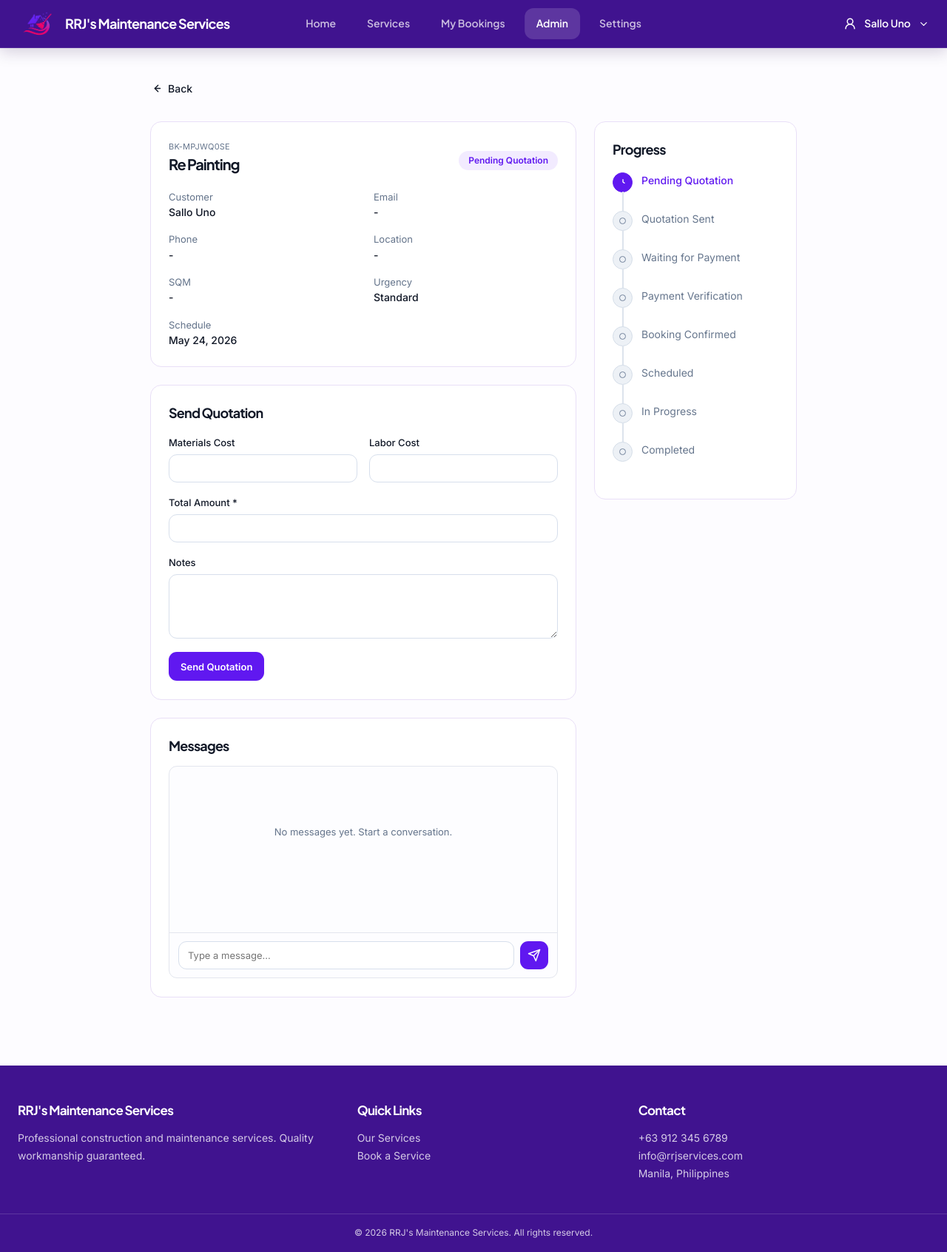
After one commit to AnsonGit-MakieTech/rrj_services, a Django app: page /admin-dashboard/bookings/BK-MPJWQ0SE/ in a window 1280 px wide. The commit adds this page. Shown: the whole page at 74% size. Run offline with Django 4.2, Linux system fonts and the light colour scheme; parts of the project's set-up code (start-up, migrations or seed data) failed here and were passed over.

Commit message:
create: admin view booking

```diff
--- a/base/urls.py
+++ b/base/urls.py
@@ -7,6 +7,7 @@ urlpatterns = [
     path("login/", views.login_page, name="login"),
     path("register/", views.register_page, name="register"),
     path("admin-dashboard/", views.admin_dashboard, name="admin_dashboard"),
+    path("admin-dashboard/bookings/<str:reference>/", views.admin_view_booking, name="admin_view_booking"),
     path("settings/", views.service_settings, name="service_settings"),
     path("services/", views.services, name="services"),
     path("my-bookings/", views.my_bookings, name="my_bookings"),
--- a/base/views.py
+++ b/base/views.py
@@ -13,7 +13,7 @@ ADMIN_STATS = [
 ]
 
 ADMIN_BOOKINGS = [
-    {"reference": "BK-MPNKEBSO", "customer": "Makie Tech", "service": "Cabinet Maker/Design", "status": "Waiting for Payment", "status_kind": "payment", "date": "May 27, 2026"},
+    {"reference": "BK-MPNPN4DR", "customer": "Erijerehua Guaguitin", "service": "Shower Enclosure Install", "status": "Booking Confirmed", "status_kind": "confirmed", "date": "May 27, 2026"},
     {"reference": "BK-MPNJET1G", "customer": "Makie Tech", "service": "Glass Door Install", "status": "Completed", "status_kind": "completed", "date": "May 27, 2026"},
     {"reference": "BK-MPL6A5T9", "customer": "Sarim Bandoquillo", "service": "Re Painting", "status": "Completed", "status_kind": "completed", "date": "May 25, 2026"},
     {"reference": "BK-MPL5LPV3", "customer": "Makie Tech", "service": "Carpentry", "status": "Cancelled", "status_kind": "cancelled", "date": "May 25, 2026"},
@@ -25,6 +25,30 @@ ADMIN_BOOKINGS = [
     {"reference": "BK-MPJW2JFC", "customer": "Sallo Uno", "service": "Re Painting", "status": "Completed", "status_kind": "completed", "date": "May 24, 2026"},
     {"reference": "BK-MPJVLI78", "customer": "Sallo Uno", "service": "Re Painting", "status": "Completed", "status_kind": "completed", "date": "May 24, 2026"},
 ]
+
+ADMIN_BOOKING_DETAILS = {
+    "BK-MPNPN4DR": {
+        "email": "astigpree@gmail.com",
+        "phone": "0282822",
+        "location": "fb vm",
+        "sqm": "4646",
+        "urgency": "High",
+        "schedule": "2026-05-27",
+        "description": "bddbdb",
+        "quotation": {
+            "materials": "PHP 232",
+            "labor": "PHP 32",
+            "total": "PHP 323",
+            "notes": "fdsafdds",
+        },
+        "payment": {
+            "amount": "PHP 56",
+            "method": "Bank Transfer",
+            "reference": "gbfb",
+            "receipt_url": "https://images.unsplash.com/photo-1593642632823-8f785ba67e45?auto=format&fit=crop&w=640&q=80",
+        },
+    },
+}
 
 ADMIN_SERVICES = [
     {"name": "Baseboard Maker", "price": "PHP 3,000 - PHP 20,000", "min_price": "3000", "max_price": "20000", "description": "Custom baseboard molding design and installation for a polished finish."},
@@ -194,7 +218,13 @@ BOOKINGS = [
 # Available values: pending_quotation, quotation_sent, waiting_for_payment,
 # payment_verification, booking_confirmed, scheduled, in_progress, completed,
 # cancelled.
-SIMULATED_VIEW_BOOKING_STATUS = "waiting_for_payment"
+SIMULATED_VIEW_BOOKING_STATUS = "payment_verification"
+
+# Change this value and refresh an admin booking detail page to preview its workflow.
+# Available values: pending_quotation, quotation_sent, waiting_for_payment,
+# payment_verification, booking_confirmed, scheduled, in_progress, completed.
+SIMULATED_ADMIN_BOOKING_STATUS = "completed"
+SIMULATED_ADMIN_BOOKING_REFERENCE = "BK-MPNPN4DR"
 
 PROGRESS_STEPS = [
     "Pending Quotation",
@@ -282,12 +312,129 @@ BOOKING_VIEW_STATES = {
     },
 }
 
+ADMIN_BOOKING_STATES = {
+    "pending_quotation": {
+        "label": "Pending Quotation",
+        "variant": "pending",
+        "status_kind": "pending",
+        "step": 0,
+        "show_send_quotation": True,
+        "show_quotation": False,
+        "show_payment_verification": False,
+        "show_status_actions": False,
+        "status_actions": [],
+    },
+    "quotation_sent": {
+        "label": "Quotation Sent",
+        "variant": "sent",
+        "status_kind": "pending",
+        "step": 1,
+        "show_send_quotation": False,
+        "show_quotation": True,
+        "show_payment_verification": False,
+        "show_status_actions": False,
+        "status_actions": [],
+    },
+    "waiting_for_payment": {
+        "label": "Waiting for Payment",
+        "variant": "payment",
+        "status_kind": "payment",
+        "step": 2,
+        "show_send_quotation": False,
+        "show_quotation": True,
+        "show_payment_verification": False,
+        "show_status_actions": False,
+        "status_actions": [],
+    },
+    "payment_verification": {
+        "label": "Payment Verification",
+        "variant": "payment",
+        "status_kind": "payment",
+        "step": 3,
+        "show_send_quotation": False,
+        "show_quotation": True,
+        "show_payment_verification": True,
+        "show_status_actions": False,
+        "status_actions": [],
+    },
+    "booking_confirmed": {
+        "label": "Booking Confirmed",
+        "variant": "active",
+        "status_kind": "confirmed",
+        "step": 4,
+        "show_send_quotation": False,
+        "show_quotation": True,
+        "show_payment_verification": False,
+        "show_status_actions": True,
+        "status_actions": ["Scheduled", "In Progress", "Completed"],
+    },
+    "scheduled": {
+        "label": "Scheduled",
+        "variant": "active",
+        "status_kind": "confirmed",
+        "step": 5,
+        "show_send_quotation": False,
+        "show_quotation": True,
+        "show_payment_verification": False,
+        "show_status_actions": True,
+        "status_actions": ["In Progress", "Completed"],
+    },
+    "in_progress": {
+        "label": "In Progress",
+        "variant": "active",
+        "status_kind": "confirmed",
+        "step": 6,
+        "show_send_quotation": False,
+        "show_quotation": True,
+        "show_payment_verification": False,
+        "show_status_actions": True,
+        "status_actions": ["Completed"],
+    },
+    "completed": {
+        "label": "Completed",
+        "variant": "completed",
+        "status_kind": "completed",
+        "step": 7,
+        "show_send_quotation": False,
+        "show_quotation": True,
+        "show_payment_verification": False,
+        "show_status_actions": False,
+        "status_actions": [],
+    },
+    "cancelled": {
+        "label": "Cancelled",
+        "variant": "cancelled",
+        "status_kind": "cancelled",
+        "step": None,
+        "show_send_quotation": False,
+        "show_quotation": True,
+        "show_payment_verification": False,
+        "show_status_actions": False,
+        "status_actions": [],
+    },
+}
+
 
 def _simulated_state():
     return BOOKING_VIEW_STATES.get(
         SIMULATED_VIEW_BOOKING_STATUS,
         BOOKING_VIEW_STATES["pending_quotation"],
     )
+
+
+def _simulated_admin_state():
+    return ADMIN_BOOKING_STATES.get(
+        SIMULATED_ADMIN_BOOKING_STATUS,
+        ADMIN_BOOKING_STATES["pending_quotation"],
+    )
+
+
+def _admin_state_for_booking(booking):
+    if booking["reference"] == SIMULATED_ADMIN_BOOKING_REFERENCE:
+        return _simulated_admin_state()
+
+    state_name = booking["status"].lower().replace(" ", "_")
+    return ADMIN_BOOKING_STATES.get(state_name, ADMIN_BOOKING_STATES["pending_quotation"])
 
 
 def _progress_steps(state):
@@ -311,6 +458,48 @@ def _bookings_for_dashboard():
     if bookings:
         bookings[0]["status"] = _simulated_state()["label"]
     return bookings
+
+
+def _admin_bookings_for_dashboard():
+    state = _simulated_admin_state()
+    bookings = [booking.copy() for booking in ADMIN_BOOKINGS]
+    for booking in bookings:
+        if booking["reference"] == SIMULATED_ADMIN_BOOKING_REFERENCE:
+            booking["status"] = state["label"]
+            booking["status_kind"] = state["status_kind"]
+    return bookings
+
+
+def _admin_booking_detail(reference):
+    booking = next((row.copy() for row in ADMIN_BOOKINGS if row["reference"] == reference), None)
+    if booking is None:
+        return None
+
+    booking.update(
+        {
+            "email": "-",
+            "phone": "-",
+            "location": "-",
+            "sqm": "-",
+            "urgency": "Standard",
+            "schedule": booking["date"],
+            "description": "",
+            "quotation": {
+                "materials": "PHP 0",
+                "labor": "PHP 0",
+                "total": "PHP 0",
+                "notes": "Quotation details will appear here.",
+            },
+            "payment": {
+                "amount": "PHP 0",
+                "method": "-",
+                "reference": "-",
+                "receipt_url": "",
+            },
+        }
+    )
+    booking.update(ADMIN_BOOKING_DETAILS.get(reference, {}))
+    return booking
 
 
 def _display_name(request):
@@ -354,7 +543,32 @@ def admin_dashboard(request):
             "display_name": _display_name(request),
             "is_admin": IS_ADMIN,
             "admin_stats": ADMIN_STATS,
-            "admin_bookings": ADMIN_BOOKINGS,
+            "admin_bookings": _admin_bookings_for_dashboard(),
+        },
+    )
+
+
+def admin_view_booking(request, reference):
+    if not IS_ADMIN:
+        raise Http404("Admin booking not available")
+
+    booking = _admin_booking_detail(reference)
+    if booking is None:
+        raise Http404("Booking not found")
+
+    state = _admin_state_for_booking(booking)
+    booking["status"] = state["label"]
+
+    return render(
+        request,
+        "base/admin_view_booking.html",
+        {
+            "active_page": "admin",
+            "display_name": _display_name(request),
+            "is_admin": IS_ADMIN,
+            "booking": booking,
+            "state": state,
+            "progress_steps": _progress_steps(state),
         },
     )
 
--- a/static/css/home.css
+++ b/static/css/home.css
@@ -2415,6 +2415,174 @@ body.modal-open {
     width: 18px;
 }
 
+.admin-quotation-form h2,
+.admin-payment-verification h2,
+.admin-status-update h2 {
+    margin-bottom: 18px;
+}
+
+.admin-quotation-fields {
+    display: grid;
+    gap: 17px 16px;
+    grid-template-columns: repeat(2, minmax(0, 1fr));
+}
+
+.admin-quotation-fields label {
+    color: var(--color-text-primary);
+    display: flex;
+    flex-direction: column;
+    font-size: 13px;
+    font-weight: 500;
+    gap: 6px;
+}
+
+.admin-quotation-fields input,
+.admin-quotation-fields textarea {
+    background: var(--color-surface);
+    border: 1px solid #d7dfec;
+    border-radius: 11px;
+    color: var(--color-text-primary);
+    font: inherit;
+    font-size: 14px;
+    outline: 0;
+    padding: 0 12px;
+}
+
+.admin-quotation-fields input {
+    height: 38px;
+}
+
+.admin-quotation-fields textarea {
+    min-height: 60px;
+    padding: 10px 12px;
+    resize: vertical;
+}
+
+.admin-quotation-fields input:focus,
+.admin-quotation-fields textarea:focus {
+    border-color: var(--color-brand-violet);
+    box-shadow: 0 0 0 3px rgba(96, 24, 240, .09);
+}
+
+.admin-primary-action {
+    background: var(--color-brand-violet);
+    border-radius: 11px;
+    color: var(--color-surface);
+    font-size: 13px;
+    font-weight: 600;
+    height: 39px;
+    margin-top: 18px;
+    padding: 0 16px;
+}
+
+.admin-primary-action:hover {
+    background: var(--color-brand-indigo);
+}
+
+.admin-payment-grid {
+    display: grid;
+    gap: 14px 28px;
+    grid-template-columns: repeat(2, minmax(0, 1fr));
+    margin: 0 0 3px;
+}
+
+.admin-payment-grid dt {
+    color: #64748b;
+    font-size: 13px;
+}
+
+.admin-payment-grid dd {
+    color: var(--color-text-primary);
+    font-size: 14px;
+    font-weight: 500;
+    margin: 1px 0 0;
+}
+
+.admin-payment-receipt {
+    border-radius: 11px;
+    display: block;
+    height: 240px;
+    margin-top: 3px;
+    object-fit: cover;
+    width: min(318px, 100%);
+}
+
+.admin-payment-actions {
+    display: flex;
+    gap: 12px;
+    margin-top: 16px;
+}
+
+.admin-payment-actions button {
+    align-items: center;
+    border: 1px solid;
+    border-radius: 11px;
+    display: inline-flex;
+    font-size: 13px;
+    font-weight: 600;
+    gap: 7px;
+    height: 38px;
+    padding: 0 15px;
+}
+
+.admin-payment-actions svg {
+    height: 16px;
+    width: 16px;
+}
+
+.admin-approve {
+    background: #12a34a;
+    border-color: #12a34a;
+    color: #fff;
+}
+
+.admin-approve:hover {
+    background: #09853b;
+    border-color: #09853b;
+}
+
+.admin-reject {
+    background: var(--color-surface);
+    border-color: #ef4454;
+    color: #df3548;
+}
+
+.admin-reject:hover {
+    background: #fff3f4;
+}
+
+.admin-status-actions {
+    display: flex;
+    flex-wrap: wrap;
+    gap: 10px;
+}
+
+.admin-status-actions button {
+    background: var(--color-surface);
+    border: 1px solid #d7dfec;
+    border-radius: 11px;
+    font-size: 13px;
+    font-weight: 500;
+    height: 38px;
+    padding: 0 16px;
+}
+
+.admin-status-actions button:hover {
+    border-color: var(--color-brand-violet);
+    color: var(--color-brand-violet);
+}
+
+.admin-messages-empty {
+    justify-content: space-between;
+}
+
+.admin-messages-empty > p {
+    color: #64748b;
+    font-size: 13px;
+    margin: auto 0;
+    text-align: center;
+}
+
 .sr-only {
     border: 0;
     clip: rect(0, 0, 0, 0);
@@ -3457,6 +3625,23 @@ body.modal-open {
         gap: 17px 16px;
     }
 
+    .admin-quotation-fields {
+        gap: 17px 16px;
+    }
+
+    .admin-payment-receipt {
+        height: auto;
+        width: 100%;
+    }
+
+    .admin-payment-actions {
+        gap: 10px;
+    }
+
+    .admin-payment-actions button {
+        padding: 0 12px;
+    }
+
     .booking-form-page {
         padding: 47px 0 105px;
     }
--- a/templates/base/admin.html
+++ b/templates/base/admin.html
@@ -130,7 +130,7 @@
                                 <td><span class="admin-status status-{{ booking.status_kind }}">{{ booking.status }}</span></td>
                                 <td class="admin-wide-column admin-date">{{ booking.date }}</td>
                                 <td class="admin-action-column">
-                                    <a class="admin-view" href="#" aria-label="View {{ booking.reference }}">
+                                    <a class="admin-view" href="{% url 'admin_view_booking' booking.reference %}" aria-label="View {{ booking.reference }}">
                                         <svg viewBox="0 0 24 24" aria-hidden="true"><path d="M1 12s4-7 11-7 11 7 11 7-4 7-11 7-11-7-11-7Z"/><path d="M12 15a3 3 0 1 0 0-6 3 3 0 0 0 0 6Z"/></svg>
                                         View
                                     </a>
--- /dev/null
+++ b/templates/base/admin_view_booking.html
@@ -0,0 +1,157 @@
+{% load static %}
+<!doctype html>
+<html lang="en">
+<head>
+    <meta charset="utf-8">
+    <meta name="viewport" content="width=device-width, initial-scale=1">
+    <title>{{ booking.reference }} | Admin | RRJ's Maintenance Services</title>
+    <meta name="description" content="Review a customer booking, quotations, payments, and project progress.">
+    <link rel="preconnect" href="https://fonts.googleapis.com">
+    <link rel="preconnect" href="https://fonts.gstatic.com" crossorigin>
+    <link href="https://fonts.googleapis.com/css2?family=Inter:wght@400;500;600&family=Plus+Jakarta+Sans:wght@600;700&display=swap" rel="stylesheet">
+    <link rel="stylesheet" href="{% static 'css/home.css' %}">
+</head>
+<body class="view-booking-page admin-booking-detail-page">
+    {% include "base/includes/header.html" %}
+
+    <main class="booking-view-page">
+        <div class="booking-view-container">
+            <a class="booking-back" href="{% url 'admin_dashboard' %}">
+                <svg viewBox="0 0 24 24" aria-hidden="true"><path d="m15 18-6-6 6-6"/><path d="M9 12h10"/></svg>
+                Back
+            </a>
+
+            <div class="booking-view-layout">
+                <div class="booking-view-main">
+                    <article class="detail-panel booking-summary">
+                        <div class="booking-summary-header">
+                            <div>
+                                <p class="detail-reference">{{ booking.reference }}</p>
+                                <h1>{{ booking.service }}</h1>
+                            </div>
+                            <span class="detail-status status-{{ state.variant }}">{{ booking.status }}</span>
+                        </div>
+
+                        <dl class="detail-grid">
+                            <div><dt>Customer</dt><dd>{{ booking.customer }}</dd></div>
+                            <div><dt>Email</dt><dd>{{ booking.email }}</dd></div>
+                            <div><dt>Phone</dt><dd>{{ booking.phone }}</dd></div>
+                            <div><dt>Location</dt><dd>{{ booking.location }}</dd></div>
+                            <div><dt>SQM</dt><dd>{{ booking.sqm }}</dd></div>
+                            <div><dt>Urgency</dt><dd>{{ booking.urgency }}</dd></div>
+                            <div><dt>Schedule</dt><dd>{{ booking.schedule }}</dd></div>
+                            {% if booking.description %}
+                            <div class="detail-full"><dt>Description</dt><dd>{{ booking.description }}</dd></div>
+                            {% endif %}
+                        </dl>
+                    </article>
+
+                    {% if state.show_send_quotation %}
+                    <section class="detail-panel admin-quotation-form" aria-label="Send quotation">
+                        <h2>Send Quotation</h2>
+                        <form>
+                            <div class="admin-quotation-fields">
+                                <label>Materials Cost
+                                    <input type="number" name="materials_cost" inputmode="decimal" min="0" step="0.01">
+                                </label>
+                                <label>Labor Cost
+                                    <input type="number" name="labor_cost" inputmode="decimal" min="0" step="0.01">
+                                </label>
+                                <label class="detail-full">Total Amount *
+                                    <input type="number" name="total_amount" inputmode="decimal" min="0" step="0.01">
+                                </label>
+                                <label class="detail-full">Notes
+                                    <textarea rows="3"></textarea>
+                                </label>
+                            </div>
+                            <button class="admin-primary-action" type="button">Send Quotation</button>
+                        </form>
+                    </section>
+                    {% endif %}
+
+                    {% if state.show_quotation %}
+                    <article class="detail-panel quotation-panel">
+                        <h2>Quotation</h2>
+                        <dl class="quotation-grid">
+                            <div><dt>Materials</dt><dd>{{ booking.quotation.materials }}</dd></div>
+                            <div><dt>Labor</dt><dd>{{ booking.quotation.labor }}</dd></div>
+                            <div class="quotation-total"><dt>Total</dt><dd>{{ booking.quotation.total }}</dd></div>
+                        </dl>
+                        <p class="quotation-note">{{ booking.quotation.notes }}</p>
+                    </article>
+                    {% endif %}
+
+                    {% if state.show_payment_verification %}
+                    <section class="detail-panel admin-payment-verification" aria-label="Payment verification">
+                        <h2>Payment Verification</h2>
+                        <dl class="admin-payment-grid">
+                            <div><dt>Amount</dt><dd>{{ booking.payment.amount }}</dd></div>
+                            <div><dt>Method</dt><dd>{{ booking.payment.method }}</dd></div>
+                            <div class="detail-full"><dt>Reference</dt><dd>{{ booking.payment.reference }}</dd></div>
+                        </dl>
+                        {% if booking.payment.receipt_url %}
+                        <img class="admin-payment-receipt" src="{{ booking.payment.receipt_url }}" alt="Customer payment receipt" loading="lazy">
+                        {% endif %}
+                        <div class="admin-payment-actions">
+                            <button class="admin-approve" type="button">
+                                <svg viewBox="0 0 24 24" aria-hidden="true"><path d="m7 12 3 3 7-7"/><circle cx="12" cy="12" r="9"/></svg>
+                                Approve Payment
+                            </button>
+                            <button class="admin-reject" type="button">
+                                <svg viewBox="0 0 24 24" aria-hidden="true"><path d="m9 9 6 6m0-6-6 6"/><circle cx="12" cy="12" r="9"/></svg>
+                                Reject Payment
+                            </button>
+                        </div>
+                    </section>
+                    {% endif %}
+
+                    {% if state.show_status_actions %}
+                    <section class="detail-panel admin-status-update" aria-label="Update booking status">
+                        <h2>Update Status</h2>
+                        <div class="admin-status-actions">
+                            {% for action in state.status_actions %}
+                            <button type="button">{{ action }}</button>
+                            {% endfor %}
+                        </div>
+                    </section>
+                    {% endif %}
+
+                    <section class="detail-panel messages-panel admin-messages-panel">
+                        <h2>Messages</h2>
+                        <div class="messages-box admin-messages-empty">
+                            <p>No messages yet. Start a conversation.</p>
+                            <form class="message-compose">
+                                <label class="sr-only" for="admin-message">Type a message</label>
+                                <input id="admin-message" type="text" placeholder="Type a message...">
+                                <button type="button" aria-label="Send message">
+                                    <svg viewBox="0 0 24 24" aria-hidden="true"><path d="M22 2 11 13"/><path d="m22 2-7 20-4-9-9-4 20-7Z"/></svg>
+                                </button>
+                            </form>
+                        </div>
+                    </section>
+                </div>
+
+                <aside class="detail-panel progress-panel">
+                    <h2>Progress</h2>
+                    <ol class="progress-list">
+                        {% for step in progress_steps %}
+                        <li class="progress-step phase-{{ step.phase }}">
+                            <span class="progress-dot" aria-hidden="true">
+                                {% if step.phase == "complete" %}
+                                <svg viewBox="0 0 24 24"><path d="m7 12 3 3 7-7"/></svg>
+                                {% elif step.phase == "current" %}
+                                <svg viewBox="0 0 24 24"><path d="M12 7v5l3 2"/></svg>
+                                {% endif %}
+                            </span>
+                            <span>{{ step.label }}</span>
+                        </li>
+                        {% endfor %}
+                    </ol>
+                </aside>
+            </div>
+        </div>
+    </main>
+
+    {% include "base/includes/footer.html" %}
+</body>
+</html>
```
Also changed, not shown: base/tests.py (+71 -1 lines), 9 other files.
